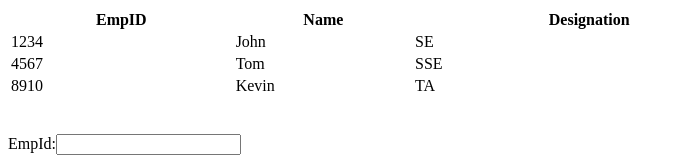
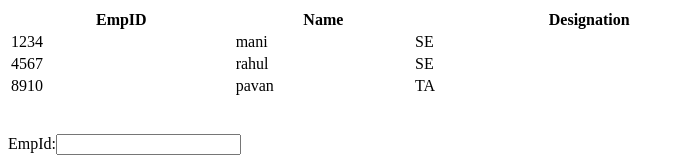
Before and after one commit to manirajaaa/react-csvvzb, a React (Create React App) app: page / in a window 1280 px wide. Shown: the top 160 px of the page, without its empty margins (0-685 px from the left). Built offline with nearby package versions, Linux system fonts and the light colour scheme.

Commit message:
1 file modified

```diff
--- a/src/Employees.js
+++ b/src/Employees.js
@@ -2,9 +2,9 @@ import React, { useState} from 'react';
 import AddEmployee from './AddEmployee';
 const Employees = () => {
         const [employees, setEmployees] = useState([
-                { empId: 1234, name: 'John', designation: 'SE' },
-                { empId: 4567, name: 'Tom', designation: 'SSE' },
-                { empId: 8910, name: 'Kevin', designation: 'TA' }
+                { empId: 1234, name: 'mani', designation: 'SE' },
+                { empId: 4567, name: 'rahul', designation: 'SE' },
+                { empId: 8910, name: 'pavan', designation: 'TA' }
         ])
         const addEmployee = (newEmployee) => {
                 setEmployees([...employees, newEmployee]);
```
